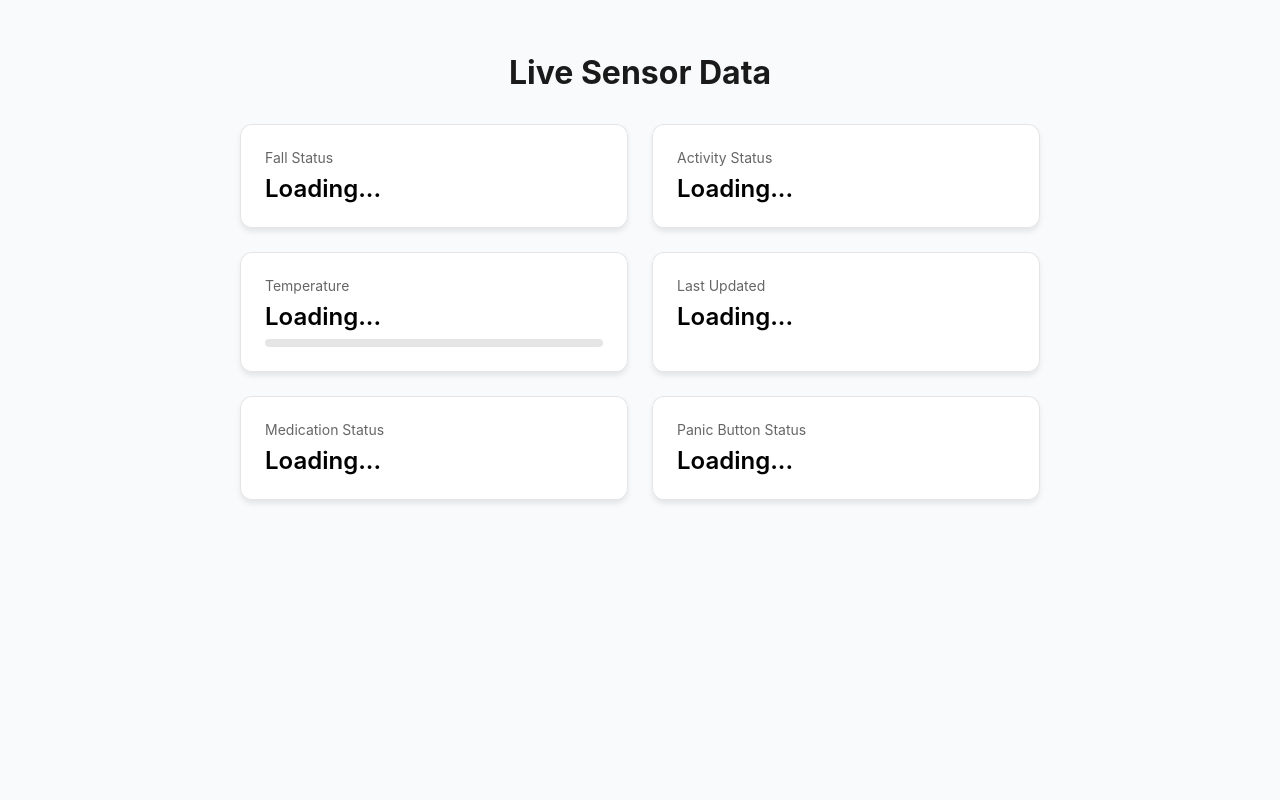
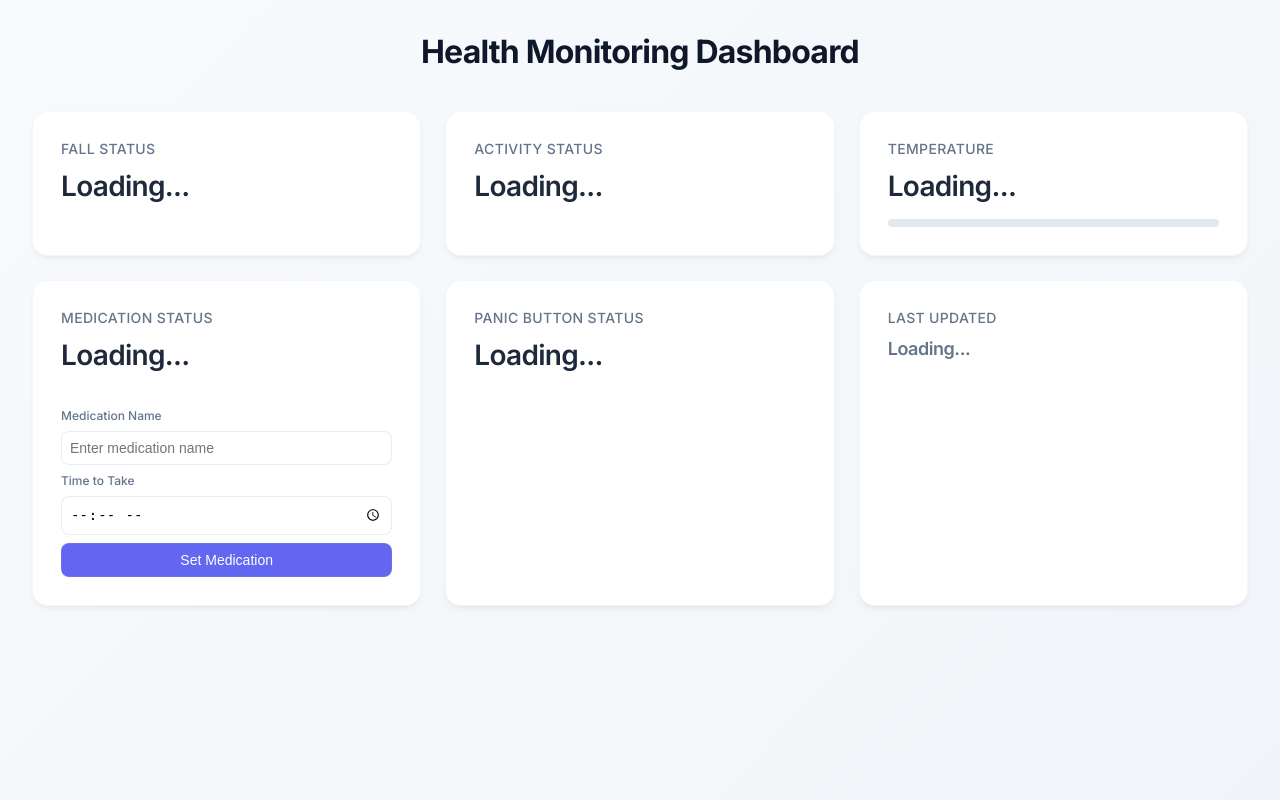
Before and after one commit to Koon-Kiat/Care-Link, a Python web app: template server/templates/index.html in a window 1280 px wide. Run offline with Jinja, Linux system fonts and the light colour scheme; the template is opened without the code that fills it, so the values that code supplies are empty.

Commit message:
Update index.html

```diff
--- a/server/templates/index.html
+++ b/server/templates/index.html
@@ -3,86 +3,231 @@
 <head>
     <meta charset="UTF-8">
     <meta name="viewport" content="width=device-width, initial-scale=1.0">
-    <title>Sensor Data</title>
+    <title>Health Monitoring Dashboard</title>
+    <link rel="stylesheet" href="https://fonts.googleapis.com/css2?family=Inter:wght@400;500;600;700&display=swap">
     <style>
+        :root {
+            --color-success: #22c55e;
+            --color-warning: #f59e0b;
+            --color-danger: #ef4444;
+            --color-primary: #6366f1;
+        }
+
+        * {
+            margin: 0;
+            padding: 0;
+            box-sizing: border-box;
+        }
+
         body {
-            font-family: -apple-system, BlinkMacSystemFont, 'Segoe UI', Roboto, sans-serif;
-            max-width: 800px;
-            margin: 0 auto;
+            font-family: 'Inter', -apple-system, BlinkMacSystemFont, 'Segoe UI', Roboto, sans-serif;
+            min-height: 100vh;
+            background: linear-gradient(135deg, #f8fafc, #f1f5f9);
             padding: 2rem;
-            background-color: #f9fafb;
+            color: #1e293b;
         }
 
         h1 {
             text-align: center;
-            color: #1a1a1a;
-            margin-bottom: 2rem;
+            color: #0f172a;
+            margin-bottom: 2.5rem;
+            font-weight: 700;
+            font-size: 2rem;
+            letter-spacing: -0.025em;
         }
 
         .sensor-grid {
             display: grid;
-            grid-template-columns: repeat(auto-fit, minmax(280px, 1fr));
+            grid-template-columns: repeat(auto-fit, minmax(300px, 1fr));
             gap: 1.5rem;
+            max-width: 1400px;
+            margin: 0 auto;
         }
 
         .card {
             background: rgba(255, 255, 255, 0.95);
-            border: 1px solid rgba(0, 0, 0, 0.1);
-            border-radius: 0.75rem;
-            padding: 1.5rem;
-            box-shadow: 0 4px 6px -1px rgba(0, 0, 0, 0.1);
+            border: 1px solid rgba(148, 163, 184, 0.1);
+            border-radius: 1rem;
+            padding: 1.75rem;
+            box-shadow:
+                0 4px 6px -1px rgba(0, 0, 0, 0.05),
+                0 2px 4px -1px rgba(0, 0, 0, 0.03);
             backdrop-filter: blur(8px);
+            transition: transform 0.2s ease, box-shadow 0.2s ease;
+        }
+
+        .card:hover {
+            transform: translateY(-2px);
+            box-shadow:
+                0 10px 15px -3px rgba(0, 0, 0, 0.08),
+                0 4px 6px -2px rgba(0, 0, 0, 0.04);
         }
 
         .title {
             font-size: 0.875rem;
-            color: #666;
-            margin-bottom: 0.5rem;
+            color: #64748b;
+            margin-bottom: 0.75rem;
+            font-weight: 500;
+            text-transform: uppercase;
+            letter-spacing: 0.025em;
         }
 
         .value {
-            font-size: 1.5rem;
+            font-size: 1.75rem;
             font-weight: 600;
+            letter-spacing: -0.025em;
+            display: flex;
+            align-items: center;
+            gap: 0.5rem;
         }
 
-        .safe { color: #4ade80; }
-        .warning { color: #fbbf24; }
-        .danger { color: #ef4444; }
+        .safe { color: var(--color-success); }
+        .warning { color: var(--color-warning); }
+        .danger { color: var(--color-danger); }
 
         .status-indicator {
-            height: 8px;
-            width: 8px;
+            height: 10px;
+            width: 10px;
             border-radius: 50%;
             display: inline-block;
-            margin-left: 0.5rem;
+            position: relative;
+        }
+
+        .status-indicator::after {
+            content: '';
+            position: absolute;
+            top: -2px;
+            left: -2px;
+            right: -2px;
+            bottom: -2px;
+            border-radius: 50%;
             animation: pulse 2s cubic-bezier(0.4, 0, 0.6, 1) infinite;
+            opacity: 0.75;
         }
 
         @keyframes pulse {
-            0%, 100% { opacity: 1; }
-            50% { opacity: 0.5; }
+            0%, 100% {
+                transform: scale(1);
+                opacity: 0.75;
+            }
+            50% {
+                transform: scale(1.5);
+                opacity: 0;
+            }
+        }
+
+        .bg-safe {
+            background-color: var(--color-success);
+        }
+
+        .bg-safe::after {
+            background-color: var(--color-success);
+        }
+
+        .bg-warning {
+            background-color: var(--color-warning);
+        }
+
+        .bg-warning::after {
+            background-color: var(--color-warning);
+        }
+
+        .bg-danger {
+            background-color: var(--color-danger);
+        }
+
+        .bg-danger::after {
+            background-color: var(--color-danger);
         }
 
         .temperature-gauge {
             width: 100%;
             height: 8px;
-            background: rgba(0, 0, 0, 0.1);
-            border-radius: 4px;
-            margin-top: 0.5rem;
+            background: #e2e8f0;
+            border-radius: 1rem;
+            margin-top: 1rem;
             overflow: hidden;
         }
 
         .temperature-fill {
             height: 100%;
-            border-radius: 4px;
-            transition: width 0.5s ease-out;
+            border-radius: 1rem;
+            transition: all 0.5s ease-out;
+        }
+
+        #timestamp {
+            font-size: 1.125rem;
+            color: #64748b;
+        }
+
+        @media (max-width: 640px) {
+            body {
+                padding: 1rem;
+            }
+
+            .sensor-grid {
+                grid-template-columns: 1fr;
+            }
+
+            .value {
+                font-size: 1.5rem;
+            }
+        }
+
+        .input-group {
+            margin-top: 1rem;
+            display: flex;
+            gap: 0.5rem;
+            flex-direction: column;
+        }
+
+        .input-field {
+            padding: 0.5rem;
+            border: 1px solid rgba(148, 163, 184, 0.2);
+            border-radius: 0.5rem;
+            background: rgba(255, 255, 255, 0.8);
+            font-size: 0.875rem;
+            width: 100%;
+            transition: border-color 0.2s ease;
+        }
+
+        .input-field:focus {
+            outline: none;
+            border-color: var(--color-primary);
+            box-shadow: 0 0 0 2px rgba(99, 102, 241, 0.1);
+        }
+
+        .input-label {
+            font-size: 0.75rem;
+            color: #64748b;
+            font-weight: 500;
         }
     </style>
     <script>
-        function getStatusColor(status) {
+        function getStatusColor(status, type) {
             status = status.toLowerCase();
-            return status === 'safe' ? 'safe' :
-                   status === 'warning' ? 'warning' : 'danger';
+
+            switch(type) {
+                case 'fall':
+                    return status === 'fall detected' ? 'danger' : 'safe';
+                case 'activity':
+                    const activityColors = {
+                        'walking': 'warning',
+                        'running': 'warning',
+                        'resting': 'warning',
+                        'default': 'safe'
+                    };
+                    return activityColors[status] || activityColors.default;
+                case 'medication':
+                    return status === 'confirmed' ? 'safe' :
+                           status === 'canceled' ? 'danger' : 'warning';
+                case 'panic':
+                    return status === 'help' ? 'danger' :
+                           status === 'canceled' ? 'safe' : 'warning';
+                default:
+                    return status === 'safe' ? 'safe' :
+                           status === 'warning' ? 'warning' : 'danger';
+            }
         }
 
         function getTemperatureColor(temp) {
@@ -97,22 +242,30 @@
 
                 // Update Fall Status
                 const fallStatusEl = document.getElementById('fallStatus');
-                const fallStatusClass = getStatusColor(data.fall_status);
+                const fallStatusClass = getStatusColor(data.fall_status, 'fall detected');
                 fallStatusEl.textContent = data.fall_status;
                 fallStatusEl.className = `value ${fallStatusClass}`;
                 document.getElementById('fallIndicator').className = `status-indicator bg-${fallStatusClass}`;
 
-                                // Update Fall Status
+                // Update Medication Status
                 const medStatusEl = document.getElementById('medStatus');
-                const medStatusClass = getStatusColor(data.med_status);
+                const medStatusClass = getStatusColor(data.med_status, 'med confirmed');
                 medStatusEl.textContent = data.med_status;
                 medStatusEl.className = `value ${medStatusClass}`;
                 document.getElementById('medIndicator').className = `status-indicator bg-${medStatusClass}`;
 
-                document.getElementById('panicStatus').textContent = data.panic_status;
+                // Update Panic Status
+                const panicStatusEl = document.getElementById('panicStatus');
+                const panicStatusClass = getStatusColor(data.panic_status, 'help');
+                panicStatusEl.textContent = data.panic_status;
+                panicStatusEl.className = `value ${panicStatusClass}`;
+                document.getElementById('panicIndicator').className = `status-indicator bg-${panicStatusClass}`;
 
                 // Update Activity Status
-                document.getElementById('activityStatus').textContent = data.activity_status;
+                const activityStatusEl = document.getElementById('activityStatus');
+                const activityStatusClass = getStatusColor(data.activity_status, 'activity');
+                activityStatusEl.textContent = data.activity_status;
+                activityStatusEl.className = `value ${activityStatusClass}`;
 
                 // Update Temperature
                 const tempEl = document.getElementById('temperature');
@@ -132,6 +285,20 @@
             }
         }
 
+        function handleMedicationSubmit() {
+            const medicationName = document.getElementById('medicationName').value;
+            const medicationTime = document.getElementById('medicationTime').value;
+
+            if (medicationName && medicationTime) {
+                const medStatusEl = document.getElementById('medStatus');
+                medStatusEl.textContent = `${medicationName} at ${medicationTime}`;
+
+                // Clear inputs after submission
+                document.getElementById('medicationName').value = '';
+                document.getElementById('medicationTime').value = '';
+            }
+        }
+
         // Fetch data every 2 seconds
         setInterval(fetchData, 2000);
 
@@ -140,7 +307,7 @@
     </script>
 </head>
 <body>
-    <h1>Live Sensor Data</h1>
+    <h1>Health Monitoring Dashboard</h1>
     <div class="sensor-grid">
         <div class="card">
             <div class="title">Fall Status</div>
@@ -164,15 +331,23 @@
         </div>
 
         <div class="card">
-            <div class="title">Last Updated</div>
-            <div id="timestamp" class="value">Loading...</div>
-        </div>
-
-        <div class="card">
             <div class="title">Medication Status</div>
             <div>
                 <span id="medStatus" class="value">Loading...</span>
                 <span id="medIndicator" class="status-indicator"></span>
+            </div>
+            <div class="input-group">
+                <label class="input-label" for="medicationName">Medication Name</label>
+                <input type="text" id="medicationName" class="input-field" placeholder="Enter medication name">
+
+                <label class="input-label" for="medicationTime">Time to Take</label>
+                <input type="time" id="medicationTime" class="input-field">
+
+                <button onclick="handleMedicationSubmit()"
+                        class="input-field"
+                        style="background: var(--color-primary); color: white; cursor: pointer; font-weight: 500;">
+                    Set Medication
+                </button>
             </div>
         </div>
 
@@ -184,6 +359,10 @@
             </div>
         </div>
 
+        <div class="card">
+            <div class="title">Last Updated</div>
+            <div id="timestamp" class="value">Loading...</div>
+        </div>
     </div>
 </body>
 </html>
```
